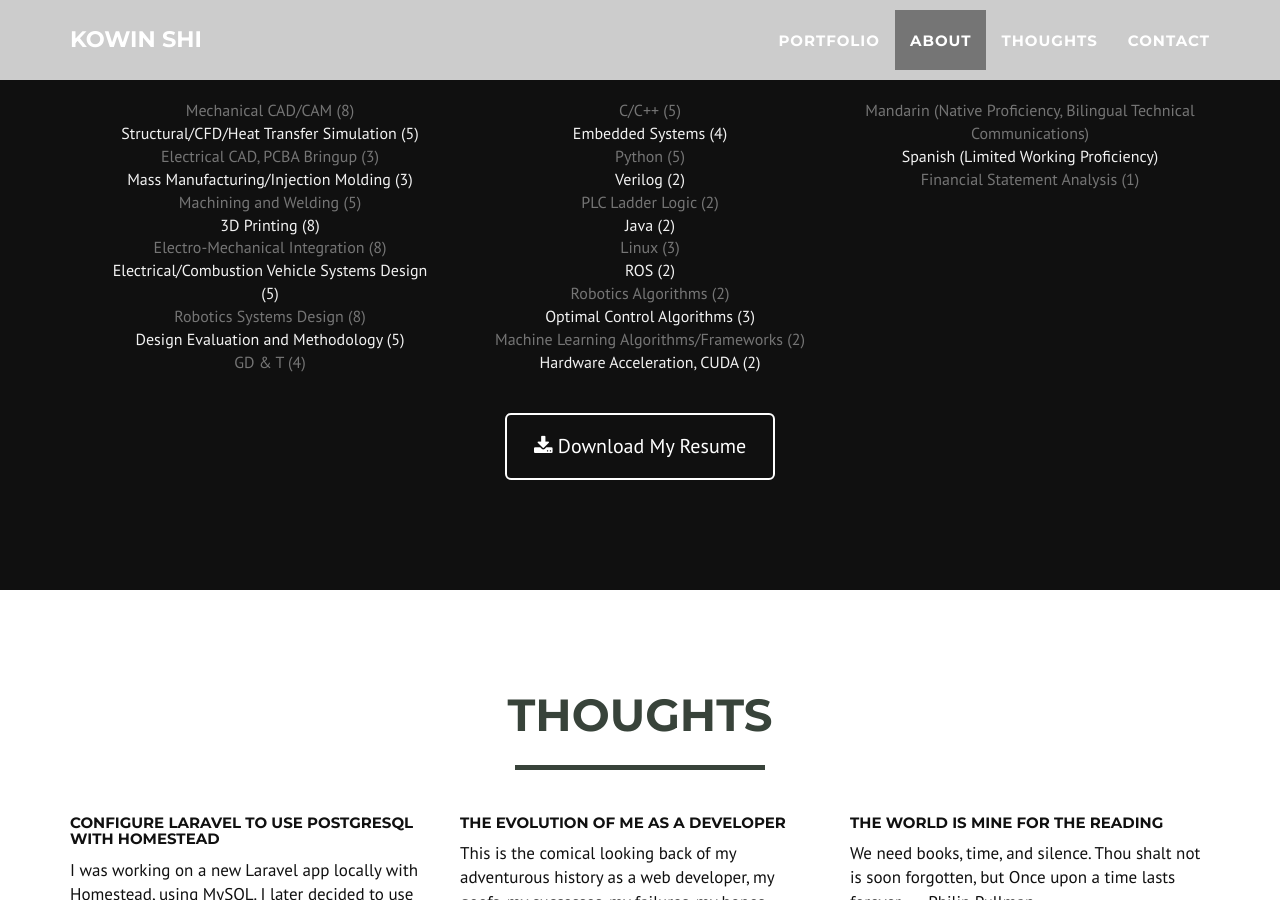
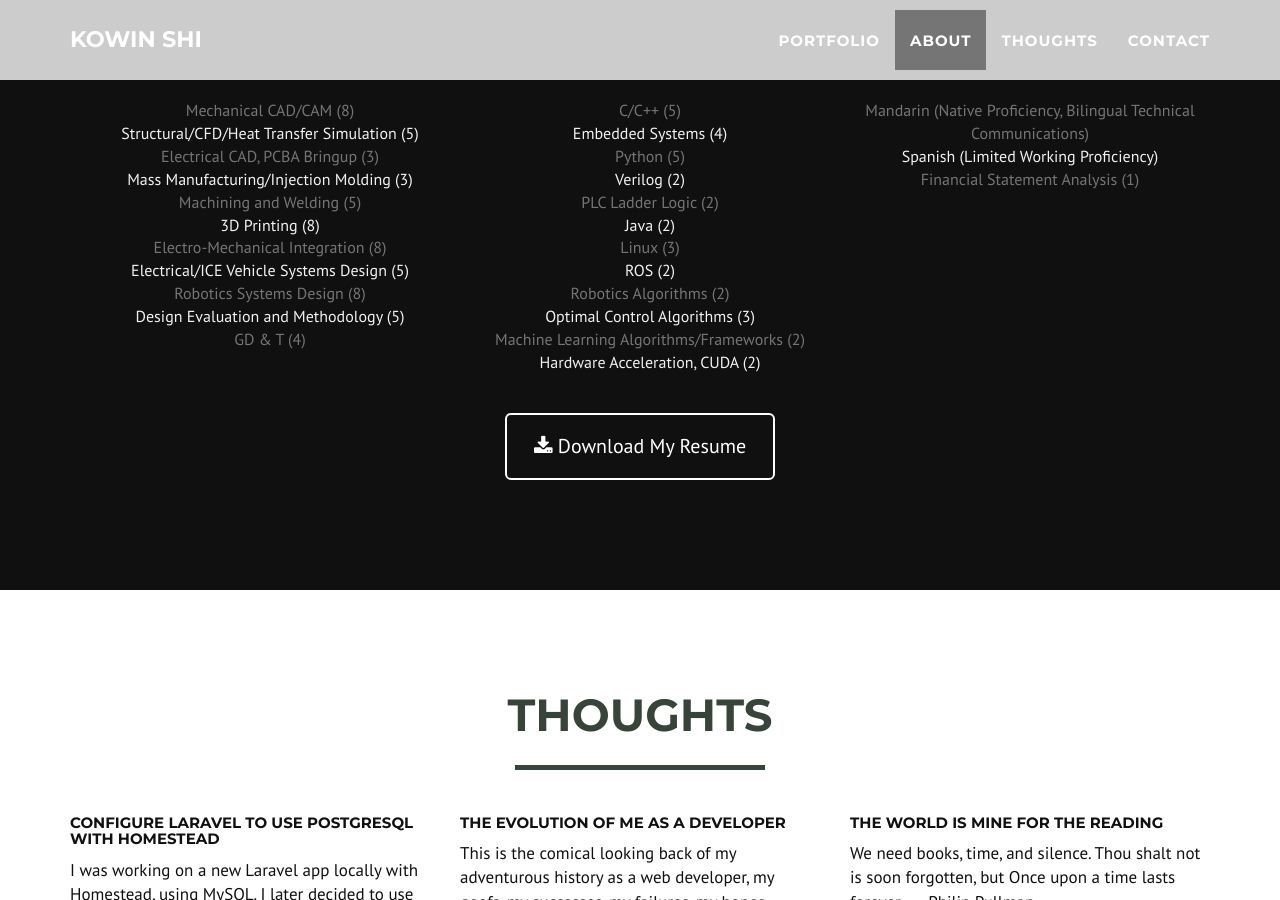
Before and after one commit to SkookumAsFrig/SkookumAsFrig.github.io, a Jekyll site: the page built from index.html, in a window 1280 px wide and 900 px high, scrolled down 1864 px. Built offline with Jekyll 4.4.1, drawn with Linux system fonts in a browser that asks for light colours.

Commit message:
finished for tonight

```diff
--- a/_config.yml
+++ b/_config.yml
@@ -46,7 +46,7 @@ about:
           - item: Machining and Welding (5)
           - item: 3D Printing (8)
           - item: Electro-Mechanical Integration (8)
-          - item: Electrical/Combustion Vehicle Systems Design (5)
+          - item: Electrical/ICE Vehicle Systems Design (5)
           - item: Robotics Systems Design (8)
           - item: Design Evaluation and Methodology (5)
           - item: GD & T (4)
```
